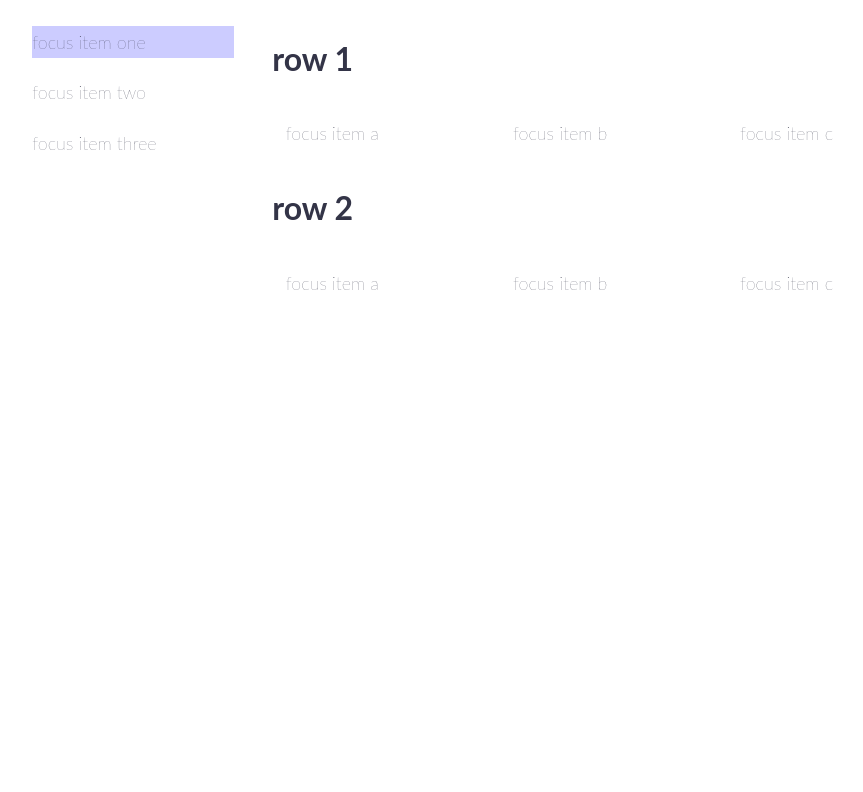
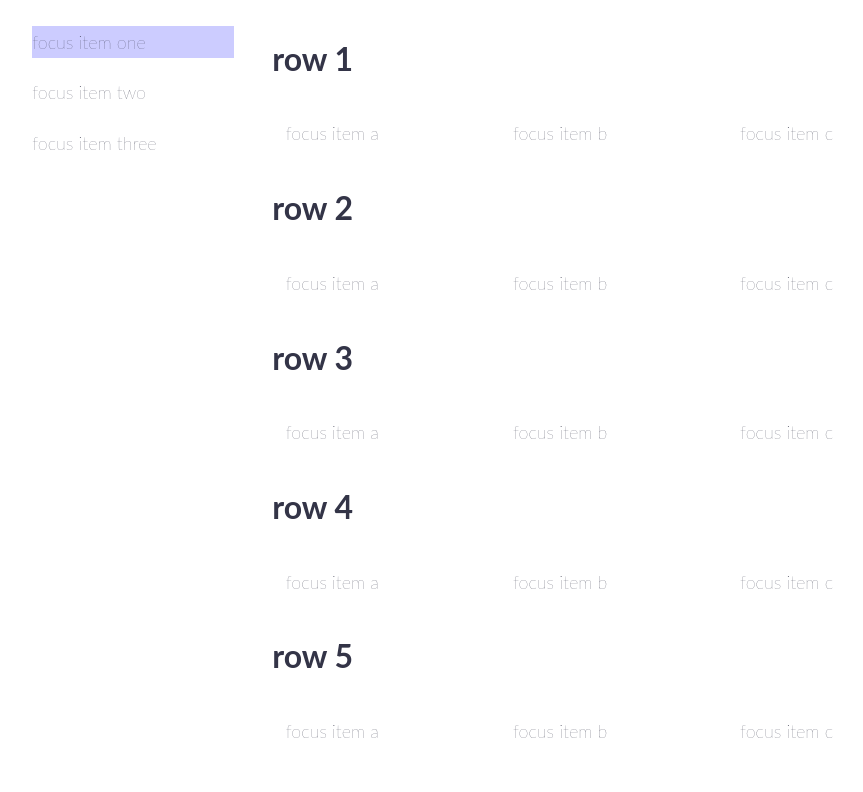
Before and after one commit to jonnybmc/focus-poc, a React (Create React App) app: page / in a window 1280 px wide. Shown: the top 792 px of the page, without its empty margins (147-1010 px from the left). Built offline with nearby package versions, Linux system fonts and the light colour scheme.

Commit message:
handling some scroll behavior

```diff
--- a/package.json
+++ b/package.json
@@ -2,7 +2,9 @@
   "name": "focus-poc",
   "version": "0.1.0",
   "private": true,
-  "dependencies": {},
+  "dependencies": {
+    "vanillajs-browser-helpers": "^1.1.8"
+  },
   "scripts": {
     "start": "react-scripts start",
     "build": "react-scripts build",
@@ -25,10 +27,10 @@
     ]
   },
   "devDependencies": {
-    "flow-bin": "^0.120.1",
     "@testing-library/jest-dom": "^4.2.4",
     "@testing-library/react": "^9.3.2",
     "@testing-library/user-event": "^7.1.2",
+    "flow-bin": "^0.120.1",
     "react": "^16.13.0",
     "react-dom": "^16.13.0",
     "react-scripts": "3.4.0"
--- a/src/App.js
+++ b/src/App.js
@@ -25,7 +25,8 @@ class App extends React.Component {
               <div className='col-9'>
 
               <FocusableList isRow>
-                <FocusableList>
+                {renderRows(10)}
+                {/* <FocusableList>
                   <div className='row'>
                     <h2>row 1</h2>
                   </div>
@@ -40,9 +41,9 @@ class App extends React.Component {
                       <p className='col-4'>focus item c</p>
                     </FocusableItem>
                   </div>
-                </FocusableList>
+                </FocusableList> */}
 
-                <FocusableList>
+                {/* <FocusableList>
                   <div className='row'>
                     <h2>row 2</h2>
                   </div>
@@ -57,7 +58,7 @@ class App extends React.Component {
                       <p className='col-4'>focus item c</p>
                     </FocusableItem>
                   </div>
-                </FocusableList>
+                </FocusableList>         */}
 
               </FocusableList>
               </div>
@@ -69,4 +70,34 @@ class App extends React.Component {
   }
 }
 
+function renderRows(n) {
+  const ret = [];
+  let i = 1;
+  while (i <= n) {
+    ret.push(renderContentRow(i++));
+  }
+  return ret;
+}
+
+function renderContentRow(rowNum) {
+  return (
+    <FocusableList key={rowNum}>
+      <div className='row'>
+        <h2>row {rowNum}</h2>
+      </div>
+      <div className='row'>
+        <FocusableItem>
+          <p className='col-4'>focus item a</p>
+        </FocusableItem>
+        <FocusableItem>
+          <p className='col-4'>focus item b</p>
+        </FocusableItem>
+        <FocusableItem>
+          <p className='col-4'>focus item c</p>
+        </FocusableItem>
+      </div>
+    </FocusableList>
+  );
+}
+
 export default App;
--- a/src/Focusable.jsx
+++ b/src/Focusable.jsx
@@ -2,6 +2,7 @@ import React from 'react';
 import Focusable from './focusableItem';
 import './Focusable.css';
 import { RowFocusList, ColumnFocusList } from './focusList';
+import inView from 'vanillajs-browser-helpers/inView';
 
 export const FocusContext = React.createContext({  });
 const KEYS = Object.freeze({
@@ -32,6 +33,8 @@ export class FocusableItem extends React.Component {
     this.onFocus = this.onFocus.bind(this);
     this.onUnFocus = this.onUnFocus.bind(this);
     this.onOK = this.onOK.bind(this);
+    this.nodeRef = React.createRef();
+    this.handleViewScroll = this.handleViewScroll.bind(this);
   }
 
   componentWillMount() {
@@ -48,7 +51,21 @@ export class FocusableItem extends React.Component {
     }
   }
 
+  handleViewScroll = ({ above, below, left, right }, $el) => {
+    if (below) {
+      $el.scrollIntoView({ behaviour: 'smooth', block: 'center' });
+    } else if (above) {
+      $el.scrollIntoView({ behaviour: 'smooth', block: 'center' });
+    }
+  }
+
   onFocus = () => {
+    if (this.nodeRef.current) {
+      const viewState = inView(this.nodeRef.current);
+      if (!viewState.inside) {
+        this.handleViewScroll(viewState, this.nodeRef.current);
+      }
+    }
     this.setState({
       hasFocus: true,
     });
@@ -66,7 +83,7 @@ export class FocusableItem extends React.Component {
 
   render() {
     return (
-      <div className={this.state.hasFocus ? 'focused ' : ''}>
+      <div className={this.state.hasFocus ? 'focused ' : ''} ref={this.nodeRef}>
         {this.props.children}
       </div>
     );
```
Also changed, not shown: 1 other file (tests, documents, lock files or other folders).
